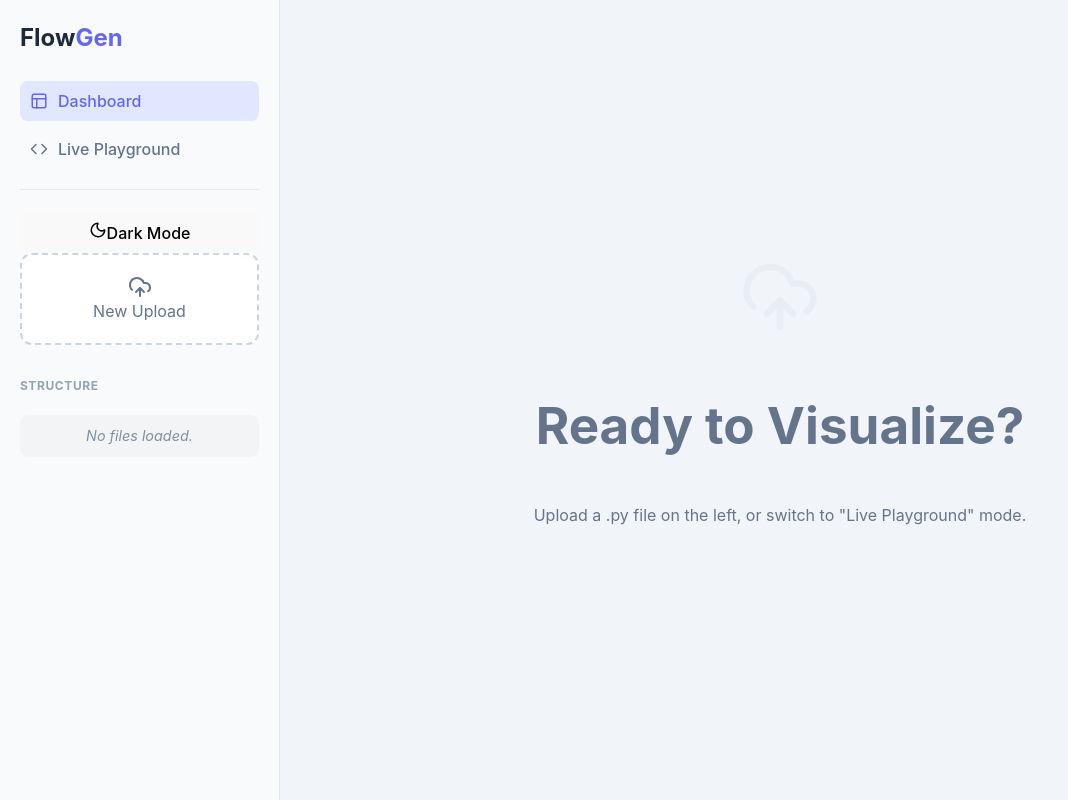
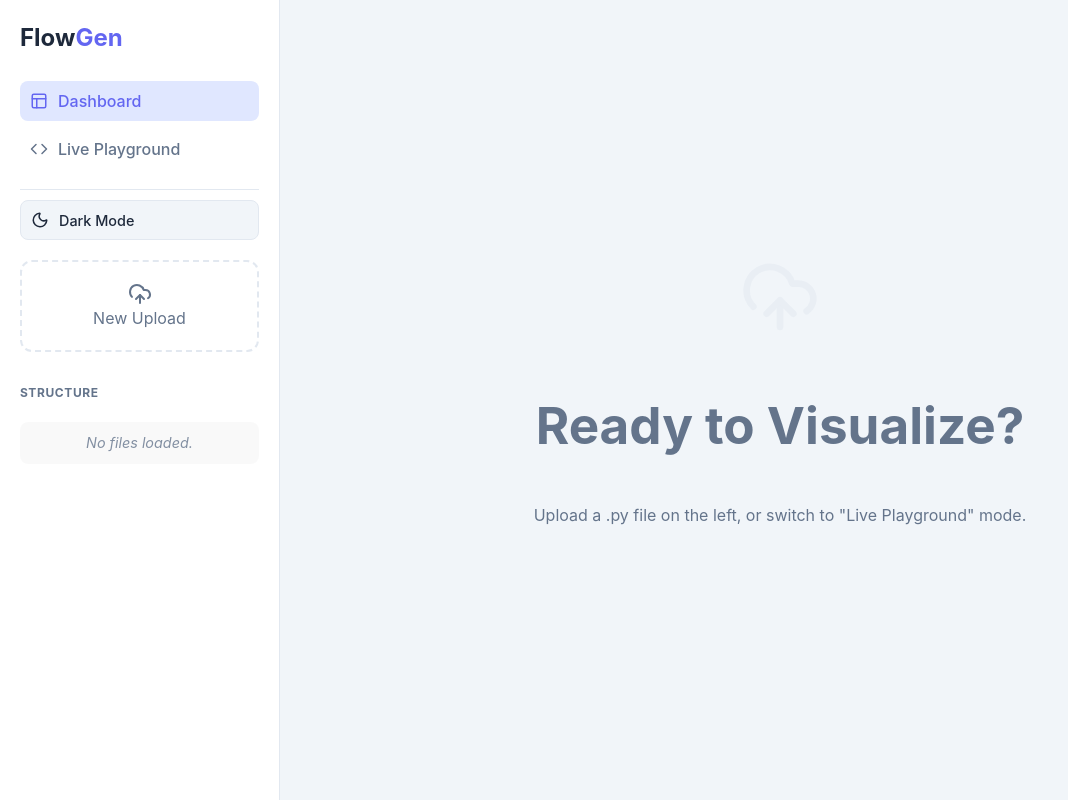
Before and after one commit to weeeol/Flowmake, a React (Vite) app in the folder frontend/: page / in a window 1280 px wide. Shown: the whole page, without its empty margins (0-1068 px from the left). Built offline with nearby package versions, Linux system fonts and the light colour scheme.

Commit message:
feat: enhance theme definitions and improve styling for dark mode support

```diff
--- a/frontend/src/App.css
+++ b/frontend/src/App.css
@@ -1,25 +1,49 @@
+/* --- THEME DEFINITIONS --- */
 :root {
-  --sidebar-width: 280px;
-  --bg-sidebar: #f8fafc;
-  --bg-canvas: #ffffff;
+  /* LIGHT MODE (Default) */
+  --bg-canvas: #f1f5f9;
+  --bg-sidebar: #ffffff;
   --primary: #6366f1;
   --primary-light: #e0e7ff;
   --text-dark: #1e293b;
   --text-gray: #64748b;
   --border: #e2e8f0;
+  --card-bg: #ffffff;
+  --hover-bg: #f8fafc;
+  --accent: #6366f1;
+  --btn-text: #ffffff;
+  --btn-bg: #1e293b;
 }
 
+/* DARK MODE OVERRIDES */
+[data-theme='dark'] {
+  --bg-canvas: #0f172a;       /* Dark Navy */
+  --bg-sidebar: #1e293b;      /* Slate 800 */
+  --primary: #818cf8;         /* Lighter Indigo */
+  --primary-light: #312e81;   /* Dark Indigo Background */
+  --text-dark: #f1f5f9;       /* White text */
+  --text-gray: #94a3b8;       /* Light Gray text */
+  --border: #334155;          /* Dark Slate Border */
+  --card-bg: #1e293b;         /* Dark Card */
+  --hover-bg: #334155;        /* Dark Hover */
+  --accent: #818cf8;
+  --btn-text: #1e293b;        /* Inverted button text */
+  --btn-bg: #f1f5f9;          /* Inverted button bg */
+}
+
+/* --- GLOBAL LAYOUT --- */
 body, #root {
   margin: 0;
   padding: 0;
   width: 100%;
   height: 100vh;
-  overflow: hidden; /* Prevent body scroll, we scroll inside divs */
+  overflow: hidden;
   font-family: 'Inter', sans-serif;
   background: var(--bg-canvas);
+  color: var(--text-dark);
+  transition: background 0.3s ease, color 0.3s ease;
 }
 
-/* --- MAIN LAYOUT --- */
 .dashboard {
   display: flex;
   width: 100vw;
@@ -28,13 +52,14 @@ body, #root {
 
 /* --- SIDEBAR --- */
 .sidebar {
-  width: var(--sidebar-width);
+  width: 280px;
   background: var(--bg-sidebar);
   border-right: 1px solid var(--border);
   display: flex;
   flex-direction: column;
   padding: 20px;
   box-sizing: border-box;
+  transition: background 0.3s ease, border-color 0.3s ease;
 }
 
 .brand {
@@ -48,12 +73,68 @@ body, #root {
 }
 
 .accent {
+  color: var(--accent);
+}
+
+/* Nav Buttons */
+.nav-buttons {
+  display: flex;
+  flex-direction: column;
+  gap: 8px;
+  margin-bottom: 10px;
+  border-bottom: 1px solid var(--border);
+  padding-bottom: 20px;
+}
+
+.nav-btn {
+  display: flex;
+  align-items: center;
+  gap: 10px;
+  padding: 10px;
+  border: none;
+  background: transparent;
+  color: var(--text-gray);
+  cursor: pointer;
+  border-radius: 8px;
+  font-weight: 500;
+  transition: all 0.2s;
+}
+
+.nav-btn:hover {
+  background: var(--hover-bg);
+  color: var(--text-dark);
+}
+
+.nav-btn.active {
+  background: var(--primary-light);
   color: var(--primary);
+}
+
+/* Theme Toggle Button */
+.theme-btn {
+  display: flex;
+  align-items: center;
+  gap: 10px;
+  padding: 10px;
+  margin-bottom: 20px;
+  background: var(--bg-canvas);
+  border: 1px solid var(--border);
+  border-radius: 8px;
+  cursor: pointer;
+  color: var(--text-dark);
+  font-size: 0.9rem;
+  font-weight: 500;
+  transition: all 0.2s;
+}
+
+.theme-btn:hover {
+  background: var(--hover-bg);
+  border-color: var(--primary);
 }
 
 /* Mini Dropzone */
 .mini-dropzone {
-  border: 2px dashed #cbd5e1;
+  border: 2px dashed var(--border);
   border-radius: 12px;
   padding: 20px;
   display: flex;
@@ -62,14 +143,14 @@ body, #root {
   justify-content: center;
   cursor: pointer;
   color: var(--text-gray);
+  background: var(--card-bg);
+  margin-bottom: 20px;
   transition: all 0.2s;
-  background: white;
-  margin-bottom: 20px;
 }
 
 .mini-dropzone:hover {
   border-color: var(--primary);
-  background: #f1f5f9;
+  background: var(--hover-bg);
 }
 
 .mini-dropzone.active {
@@ -87,7 +168,7 @@ body, #root {
   font-size: 0.75rem;
   text-transform: uppercase;
   letter-spacing: 0.05em;
-  color: #94a3b8;
+  color: var(--text-gray);
   margin-bottom: 10px;
 }
 
@@ -108,34 +189,61 @@ body, #root {
 }
 
 .folder-item:hover {
-  background: #f1f5f9;
+  background: var(--hover-bg);
 }
 
 .folder-item.active {
-  background: white;
+  background: var(--card-bg);
   box-shadow: 0 1px 3px rgba(0,0,0,0.1);
   color: var(--primary);
+  border: 1px solid var(--border);
   font-weight: 500;
 }
 
 .count {
   margin-left: auto;
   font-size: 0.75rem;
-  background: #e2e8f0;
+  background: var(--hover-bg);
   padding: 2px 6px;
   border-radius: 99px;
   color: var(--text-gray);
+  border: 1px solid var(--border);
 }
 
 .indicator {
   color: var(--primary);
 }
 
+.empty-state {
+  color: var(--text-gray);
+  text-align: center;
+  margin-top: 20px;
+  font-size: 0.9rem;
+  font-style: italic;
+  opacity: 0.8;
+  padding: 10px;
+  background: rgba(0,0,0,0.03);
+  border-radius: 8px;
+}
+
+.error-msg {
+  color: #ef4444;
+  background: #fef2f2;
+  border: 1px solid #fee2e2;
+  padding: 10px;
+  border-radius: 8px;
+  font-size: 0.85rem;
+  margin-bottom: 15px;
+  display: flex;
+  align-items: center;
+  gap: 6px;
+}
+
 /* Sidebar Footer Button */
 .download-btn-sidebar {
   margin-top: auto;
-  background: var(--text-dark);
-  color: white;
+  background: var(--btn-bg);
+  color: var(--btn-text);
   border: none;
   padding: 12px;
   border-radius: 8px;
@@ -145,18 +253,20 @@ body, #root {
   gap: 8px;
   cursor: pointer;
   font-weight: 500;
+  transition: opacity 0.2s;
 }
 
 .download-btn-sidebar:hover {
-  background: black;
+  opacity: 0.9;
 }
 
-/* --- MAIN CANVAS (16:9 Area) --- */
+/* --- MAIN CANVAS --- */
 .main-canvas {
   flex: 1;
-  background: #f1f5f9; /* Slightly darker than sidebar for depth */
+  background: var(--bg-canvas);
   overflow-y: auto;
   padding: 40px;
+  transition: background 0.3s ease;
 }
 
 .canvas-header {
@@ -174,7 +284,7 @@ body, #root {
 
 .badge {
   background: var(--primary-light);
-  color: var(--primary);
+  color: var(--text-dark);
   padding: 4px 10px;
   border-radius: 6px;
   font-size: 0.85rem;
@@ -184,13 +294,13 @@ body, #root {
 /* Grid System */
 .masonry-grid {
   display: grid;
-  grid-template-columns: repeat(auto-fill, minmax(350px, 1fr)); /* Responsive Grid */
+  grid-template-columns: repeat(auto-fill, minmax(350px, 1fr));
   gap: 24px;
   padding-bottom: 50px;
 }
 
 .chart-card {
-  background: white;
+  background: var(--card-bg);
   border-radius: 16px;
   overflow: hidden;
   box-shadow: 0 4px 6px -1px rgba(0, 0, 0, 0.05);
@@ -205,13 +315,13 @@ body, #root {
 
 .card-top {
   padding: 12px 16px;
-  border-bottom: 1px solid #f1f5f9;
+  border-bottom: 1px solid var(--border);
   font-size: 0.85rem;
   color: var(--text-gray);
   display: flex;
   align-items: center;
   gap: 6px;
-  background: #fff;
+  background: var(--hover-bg);
 }
 
 .card-image {
@@ -219,7 +329,7 @@ body, #root {
   display: flex;
   justify-content: center;
   align-items: center;
-  background: white;
+  background: white; /* Always White for Readability */
 }
 
 .card-image img {
@@ -248,17 +358,7 @@ body, #root {
 }
 
 @keyframes spin { 100% { transform: rotate(360deg); } }
-.empty-state {
-  color: var(--text-gray); /* Forces it to be dark gray (#64748b) */
-  text-align: center;
-  margin-top: 20px;
-  font-size: 0.9rem;
-  font-style: italic;
-  opacity: 0.8;
-  padding: 10px;
-  background: rgba(0,0,0,0.03); /* Tiny background tint to verify visibility */
-  border-radius: 8px;
-}
+
 /* --- PLAYGROUND LAYOUT --- */
 .playground-container {
   display: flex;
@@ -269,7 +369,7 @@ body, #root {
 
 .editor-pane, .preview-pane {
   flex: 1;
-  background: white;
+  background: var(--card-bg);
   border-radius: 12px;
   border: 1px solid var(--border);
   overflow: hidden;
@@ -280,7 +380,7 @@ body, #root {
 
 .pane-header {
   padding: 10px 15px;
-  background: #f8fafc;
+  background: var(--hover-bg);
   border-bottom: 1px solid var(--border);
   font-weight: 600;
   color: var(--text-gray);
@@ -295,7 +395,7 @@ body, #root {
   display: flex;
   align-items: center;
   justify-content: center;
-  background: #ffffff;
+  background: #ffffff; /* Always White for Readability */
   overflow: auto;
   padding: 20px;
 }
@@ -312,36 +412,10 @@ body, #root {
   padding: 20px;
 }
 
-/* Nav Buttons */
-.nav-buttons {
+.preview-placeholder {
   display: flex;
   flex-direction: column;
-  gap: 8px;
-  margin-bottom: 20px;
-  border-bottom: 1px solid var(--border);
-  padding-bottom: 20px;
+  align-items: center;
+  color: var(--text-gray);
+  gap: 10px;
 }
-
-.nav-btn {
-  display: flex;
-  align-items: center;
-  gap: 10px;
-  padding: 10px;
-  border: none;
-  background: transparent;
-  color: var(--text-gray);
-  cursor: pointer;
-  border-radius: 8px;
-  font-weight: 500;
-  transition: all 0.2s;
-}
-
-.nav-btn:hover {
-  background: #f1f5f9;
-  color: var(--text-dark);
-}
-
-.nav-btn.active {
-  background: var(--primary-light);
-  color: var(--primary);
-}
```
